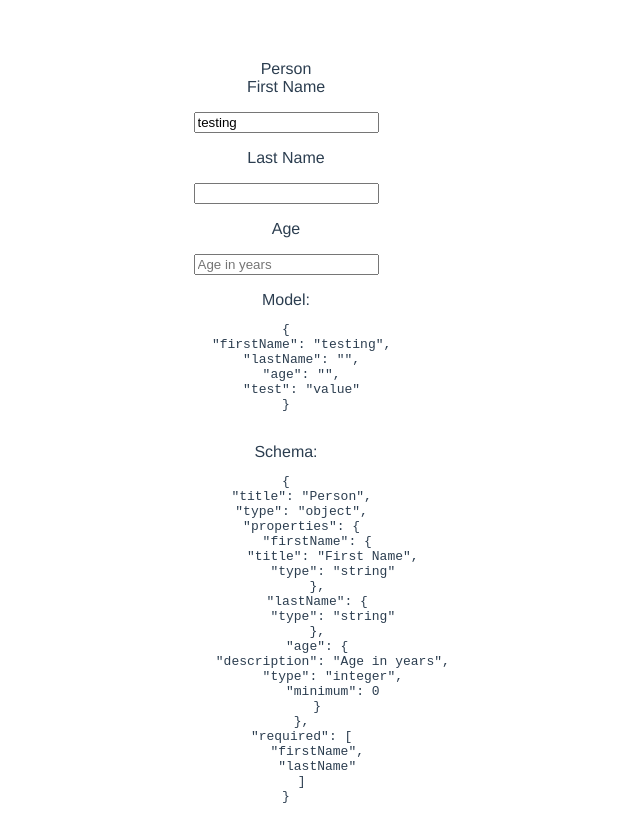
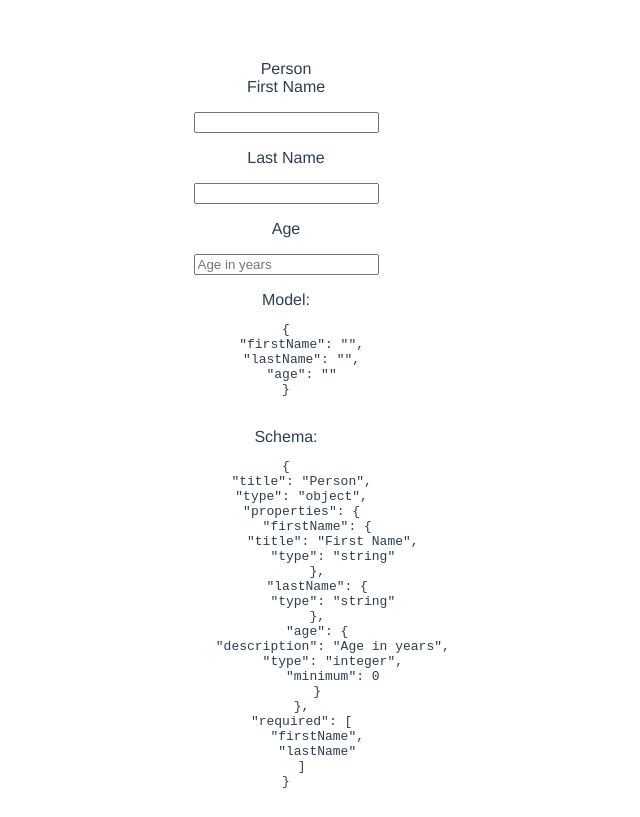
Before and after one commit to elcritch/vue-json-schema-form, a Vue app: page / in a window 1280 px wide. Shown: the whole page, without its empty margins (354-994 px from the left). Built offline with nearby package versions, Linux system fonts and the light colour scheme.

Commit message:
Cleaning up

```diff
--- a/src/components/json-form.vue
+++ b/src/components/json-form.vue
@@ -57,12 +57,9 @@ export default {
     }
   },
   data() {
-    let defaultModel = this.createDefaultModel()
+    let model = this.createDefaultModel()
     return {
-      dataModel: Object.assign(defaultModel, {
-        "test": "value",
-        "firstName": "testing",
-      })
+      dataModel: model,
     }
   },
   methods: {
```
